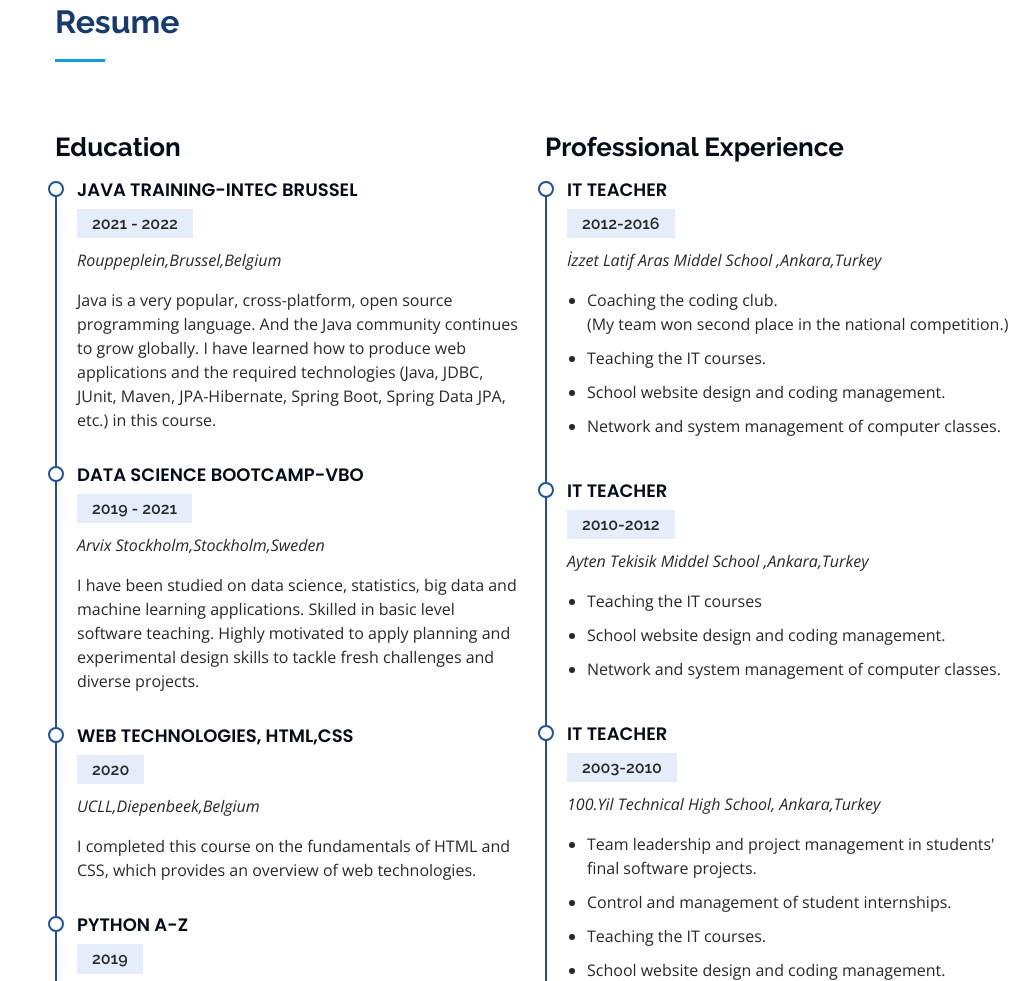
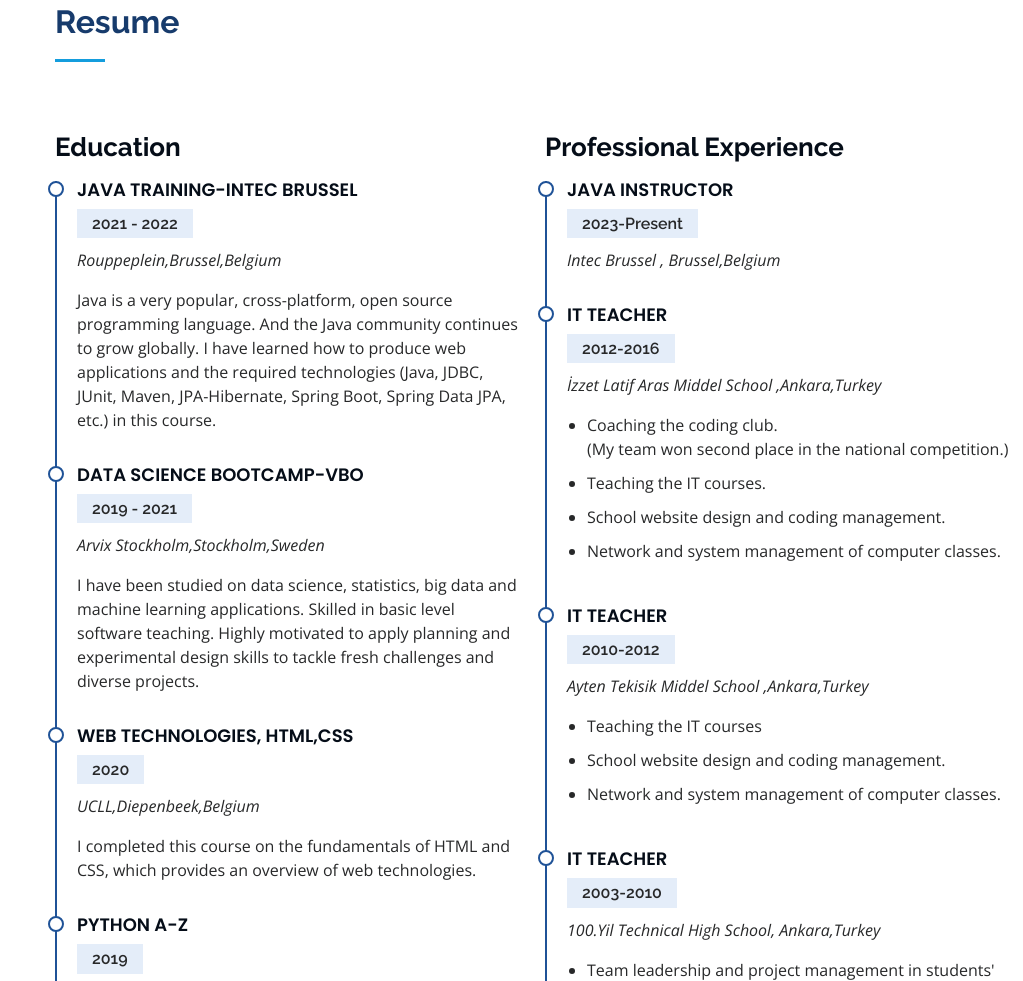
Before and after one commit to H-2020/Portfolio, a plain HTML site: page index.html in a window 1280 px wide. Shown: the part 2235-3216 px from the top of the page, without its empty margins (257-1280 px from the left). Drawn offline with nearby package versions, Linux system fonts and the light colour scheme.

Commit message:
Update index.html

```diff
--- a/index.html
+++ b/index.html
@@ -272,6 +272,12 @@
           </div>
           <div class="col-lg-6" data-aos="fade-up" data-aos-delay="100">
             <h3 class="resume-title">Professional Experience</h3>
+            <div class="resume-item">
+              <h4>Java Instructor</h4>
+              <h5>2023-Present</h5>
+              <p><em>Intec Brussel , Brussel,Belgium </em></p>
+
+            </div>
             <div class="resume-item">
               <h4>IT Teacher</h4>
               <h5>2012-2016</h5>
```
